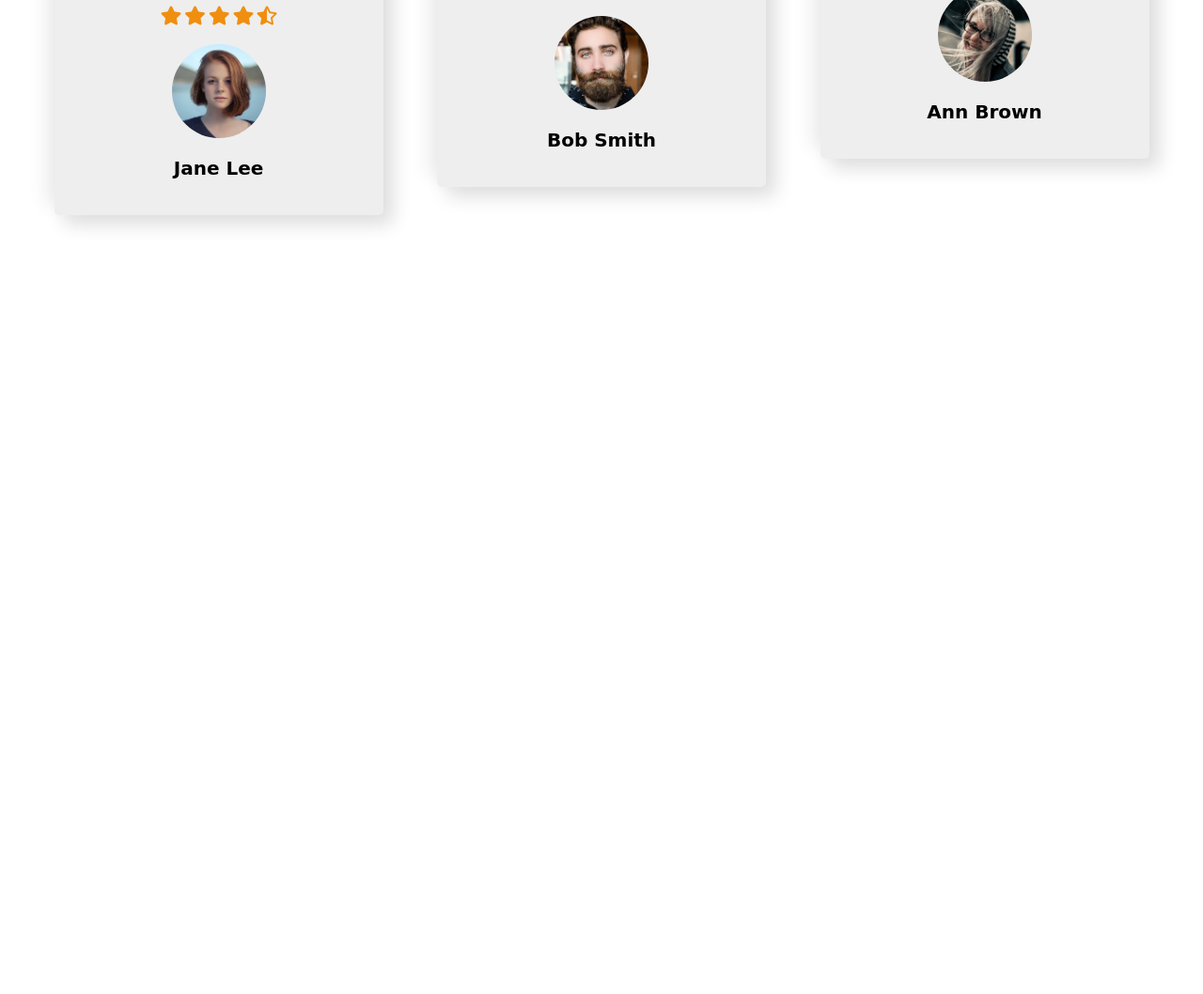
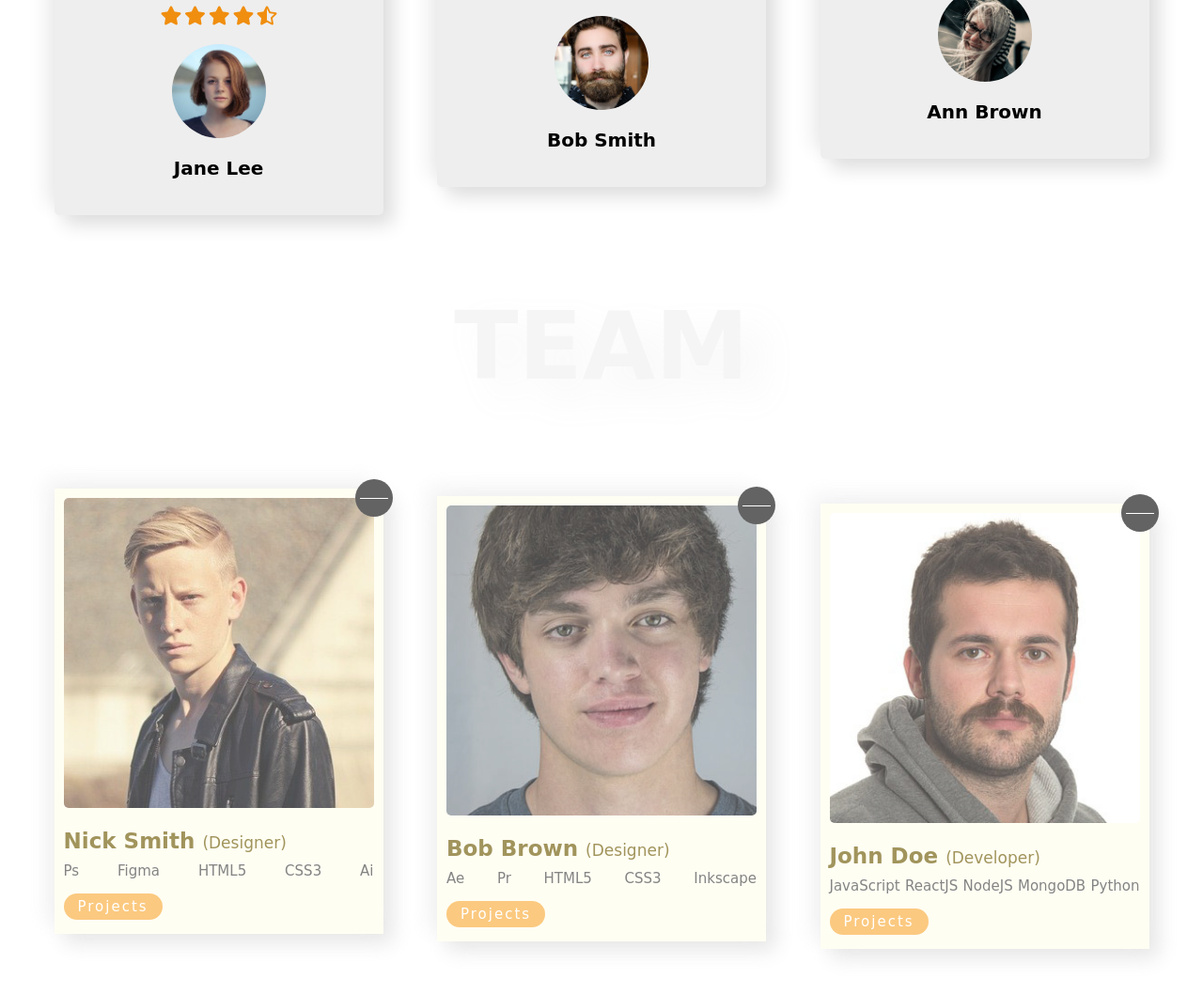
Before and after one commit to augustoqa/2_Creative_Design_Website, a plain HTML site: page index.html in a window 1280 px wide. Shown: the part 1340-2398 px from the top of the page at 94% size. Before the commit the page ends 1600 px from the top, so only its background shows below. Drawn offline with Linux system fonts and the light colour scheme; a web font is replaced by a local one.

Commit message:
Create and Style Team Section

```diff
--- a/index.html
+++ b/index.html
@@ -76,6 +76,74 @@
 			<!-- End of Section 2 -->
 		</div>
 
+		<!-- Section 3 -->
+		<section class="section-3">
+			<h1 class="section-heading">Team</h1>
+			<div class="team-wrapper">
+
+				<div class="team-member">
+					<img class="team-member-img" src="images/team-member-1.jpg">
+					<h2 class="team-member-name">Nick Smith <span>(Designer)</span></h2>
+					<ul class="team-member-skills">
+						<li>Ps</li>
+						<li>Figma</li>
+						<li>HTML5</li>
+						<li>CSS3</li>
+						<li>Ai</li>
+					</ul>
+					<a href="#" class="projects-btn">Projects</a>
+					<div class="story-btn" title="My Story">
+						<div class="story-btn-line"></div>
+					</div>
+					<div class="story">
+						<h4 class="story-heading">About Me</h4>
+						<p class="story-paragraph">Lorem, ipsum dolor sit amet consectetur, adipisicing elit. Nobis minus maiores, consequatur deserunt quaerat quod neque odio dolore quibusdam magni tenetur ad saepe, voluptatem placeat enim numquam necessitatibus nam modi nesciunt ea nemo. Pariatur labore aspernatur hic assumenda? Amet, soluta.</p>
+					</div>
+				</div>
+
+				<div class="team-member">
+					<img class="team-member-img" src="images/team-member-2.jpg">
+					<h2 class="team-member-name">Bob Brown <span>(Designer)</span></h2>
+					<ul class="team-member-skills">
+						<li>Ae</li>
+						<li>Pr</li>
+						<li>HTML5</li>
+						<li>CSS3</li>
+						<li>Inkscape</li>
+					</ul>
+					<a href="#" class="projects-btn">Projects</a>
+					<div class="story-btn" title="My Story">
+						<div class="story-btn-line"></div>
+					</div>
+					<div class="story">
+						<h4 class="story-heading">About Me</h4>
+						<p class="story-paragraph">Lorem, ipsum dolor sit amet consectetur, adipisicing elit. Nobis minus maiores, consequatur deserunt quaerat quod neque odio dolore quibusdam magni tenetur ad saepe, voluptatem placeat enim numquam necessitatibus nam modi nesciunt ea nemo. Pariatur labore aspernatur hic assumenda? Amet, soluta.</p>
+					</div>
+				</div>
+
+				<div class="team-member">
+					<img class="team-member-img" src="images/team-member-3.jpg">
+					<h2 class="team-member-name">John Doe <span>(Developer)</span></h2>
+					<ul class="team-member-skills">
+						<li>JavaScript</li>
+						<li>ReactJS</li>
+						<li>NodeJS</li>
+						<li>MongoDB</li>
+						<li>Python</li>
+					</ul>
+					<a href="#" class="projects-btn">Projects</a>
+					<div class="story-btn" title="My Story">
+						<div class="story-btn-line"></div>
+					</div>
+					<div class="story">
+						<h4 class="story-heading">About Me</h4>
+						<p class="story-paragraph">Lorem, ipsum dolor sit amet consectetur, adipisicing elit. Nobis minus maiores, consequatur deserunt quaerat quod neque odio dolore quibusdam magni tenetur ad saepe, voluptatem placeat enim numquam necessitatibus nam modi nesciunt ea nemo. Pariatur labore aspernatur hic assumenda? Amet, soluta.</p>
+					</div>
+				</div>
+
+			</div>
+		</section>
+		<!-- End of Section 3 -->
 
     <script src="script.js"></script>
   </body>
--- a/script.js
+++ b/script.js
@@ -0,0 +1,6 @@
+document.querySelectorAll('.story-btn').forEach(btn => {
+	btn.addEventListener('click', () => {
+		btn.classList.toggle('change')
+		btn.nextElementSibling.classList.toggle('change')
+	})
+})
--- a/style.css
+++ b/style.css
@@ -208,3 +208,146 @@ body {
   font-weight: 700;
 }
 /* End of Section 2 */
+
+/* Section 3 */
+.section-3 {
+  width: 100%;
+  height: 100vh;
+  display: flex;
+  flex-direction: column;
+  justify-content: space-between;
+  padding: 5rem 0;
+}
+
+.team-wrapper {
+  display: flex;
+  justify-content: space-evenly;
+  align-items: center;
+  height: 70%;
+}
+
+.team-member {
+  width: 35rem;
+  background-color: #fffeee;
+  padding: 1rem 1rem 2rem 1rem;
+  box-shadow:
+    1rem 1rem 2rem #ddd,
+    -1rem -1rem 2rem #eee;
+  position: relative;
+  opacity: .7;
+  transition: opacity .5s;
+}
+
+.team-member:hover {
+  opacity: 1;
+}
+
+.team-member:first-child {
+  align-self: flex-start;
+}
+
+.team-member:last-child {
+  align-self: flex-end;
+}
+
+.team-member-img {
+  width: 100%;
+  border-radius: .5rem;
+}
+
+.team-member-name {
+  font-size: 2.3rem;
+  font-weight: 700;
+  color:  #796717;
+  margin-top: 2rem;
+}
+
+.team-member-name span {
+  font-size: 1.7rem;
+}
+
+.team-member-skills {
+  display: flex;
+  justify-content: space-between;
+  margin: 1rem 0 2rem 0;
+}
+
+.team-member-skills li {
+  font-size: 1.5rem;
+  color:  #505050;
+}
+
+.projects-btn {
+  background-color: #fab34a;
+  color: #fff;
+  padding:  0.5rem 1.5rem;
+  border-radius: 5rem;
+  font-size: 1.5rem;
+  letter-spacing: .2rem;
+}
+
+.story {
+  width: 100%;
+  height: 100%;
+  background-color: rgba(253, 69, 69, 0.9);
+  position: absolute;
+  left: 0;
+  top: 0;
+  display: flex;
+  flex-direction: column;
+  justify-content: center;
+  align-items: center;
+  padding: 2rem;
+  transform: scale(0);
+  transform-origin: top right;
+  border-radius: 50rem 0 50rem 50rem;
+  transition: all .5s;
+}
+
+.change.story {
+  transform: scale(1);
+  border-radius: 0;
+}
+
+.story-heading {
+  font-size: 4rem;
+  font-weight: 700;
+  color: #fff;
+  margin-bottom: 2rem;
+}
+
+.story-paragraph {
+  font-size: 1.8rem;
+  color: #eee;
+  text-align: justify;
+  letter-spacing: .1rem;
+  text-indent: 2rem;
+}
+
+.story-btn {
+  width: 4rem;
+  height: 4rem;
+  background-color: #222;
+  position: absolute;
+  top: -1rem;
+  right: -1rem;
+  border-radius: 5rem;
+  display: flex;
+  align-items: center;
+  padding: .5rem;
+  cursor: pointer;
+  z-index: 50;
+  transition: transform .5s;
+}
+
+.story-btn.change {
+  transform: rotate(405deg);
+}
+
+.story-btn-line {
+  width: 100%;
+  height: .1rem;
+  background-color: #fff;
+}
+
+/* End of Section 3 */
```
